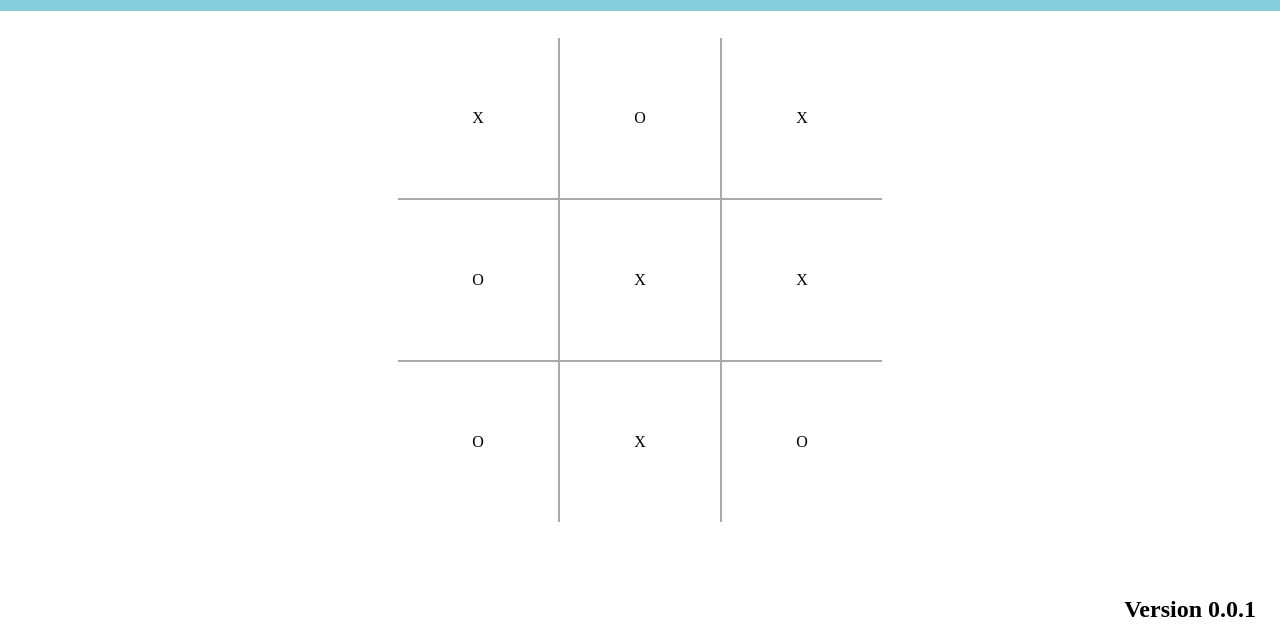
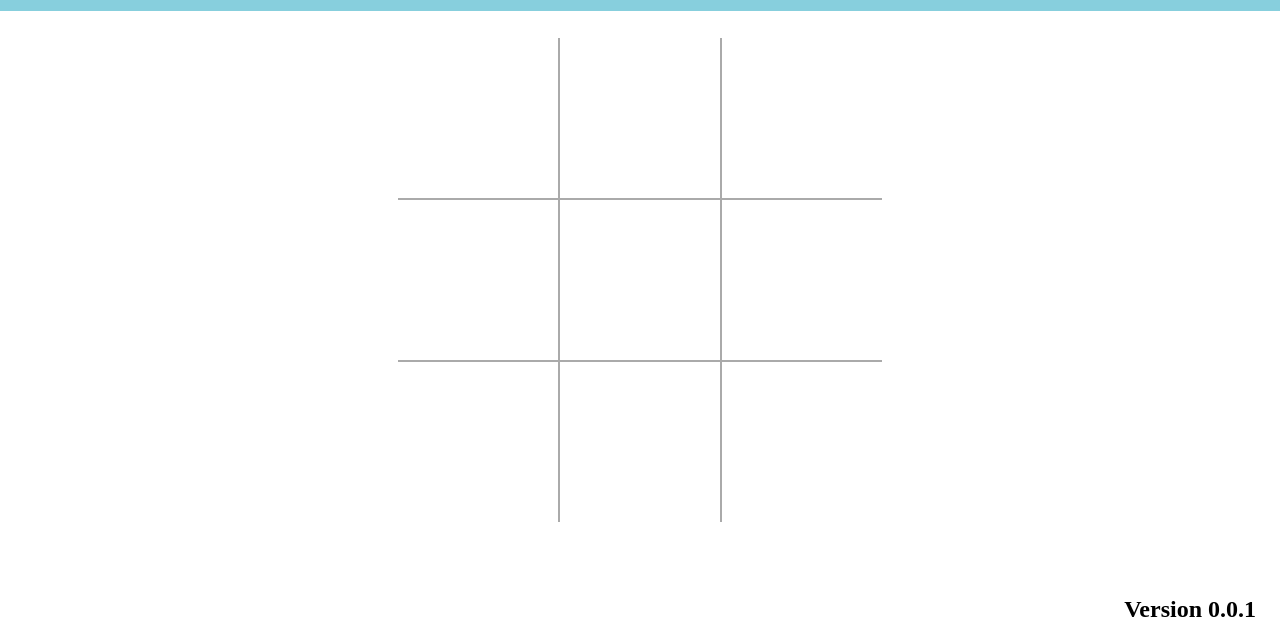
Before and after one commit to sparkbox/apprentice-tic-tac-toe, a website: page src/html/index.html in a window 1280 px wide. Shown: the part 157-800 px from the top of the page. Drawn offline with Linux system fonts and the light colour scheme; files that its build step writes are made by us from their sources.

Commit message:
refactor: removed grid placeholders

```diff
--- a/src/html/index.html
+++ b/src/html/index.html
@@ -12,15 +12,15 @@
   <h1 class="header">Tic Tac Toe</h1>
   <h2 class="subheader">No winner yet!</h2>
   <div class="game-grid">
-    <div class="grid-cell util-no-top-border util-no-left-border">X</div>
-    <div class="grid-cell util-no-top-border">O</div>
-    <div class="grid-cell util-no-top-border util-no-right-border">X</div>
-    <div class="grid-cell util-no-left-border">O</div>
-    <div class="grid-cell">X</div>
-    <div class="grid-cell util-no-right-border">X</div>
-    <div class="grid-cell util-no-bottom-border util-no-left-border">O</div>
-    <div class="grid-cell util-no-bottom-border">X</div>
-    <div class="grid-cell util-no-bottom-border util-no-right-border">O</div>
+    <div class="grid-cell util-no-top-border util-no-left-border"></div>
+    <div class="grid-cell util-no-top-border"></div>
+    <div class="grid-cell util-no-top-border util-no-right-border"></div>
+    <div class="grid-cell util-no-left-border"></div>
+    <div class="grid-cell"></div>
+    <div class="grid-cell util-no-right-border"></div>
+    <div class="grid-cell util-no-bottom-border util-no-left-border"></div>
+    <div class="grid-cell util-no-bottom-border"></div>
+    <div class="grid-cell util-no-bottom-border util-no-right-border"></div>
   </div>
   <h2 class="app-version">Version <span class="app-version_version">0.0.1</span></h2>
 </body>
```
